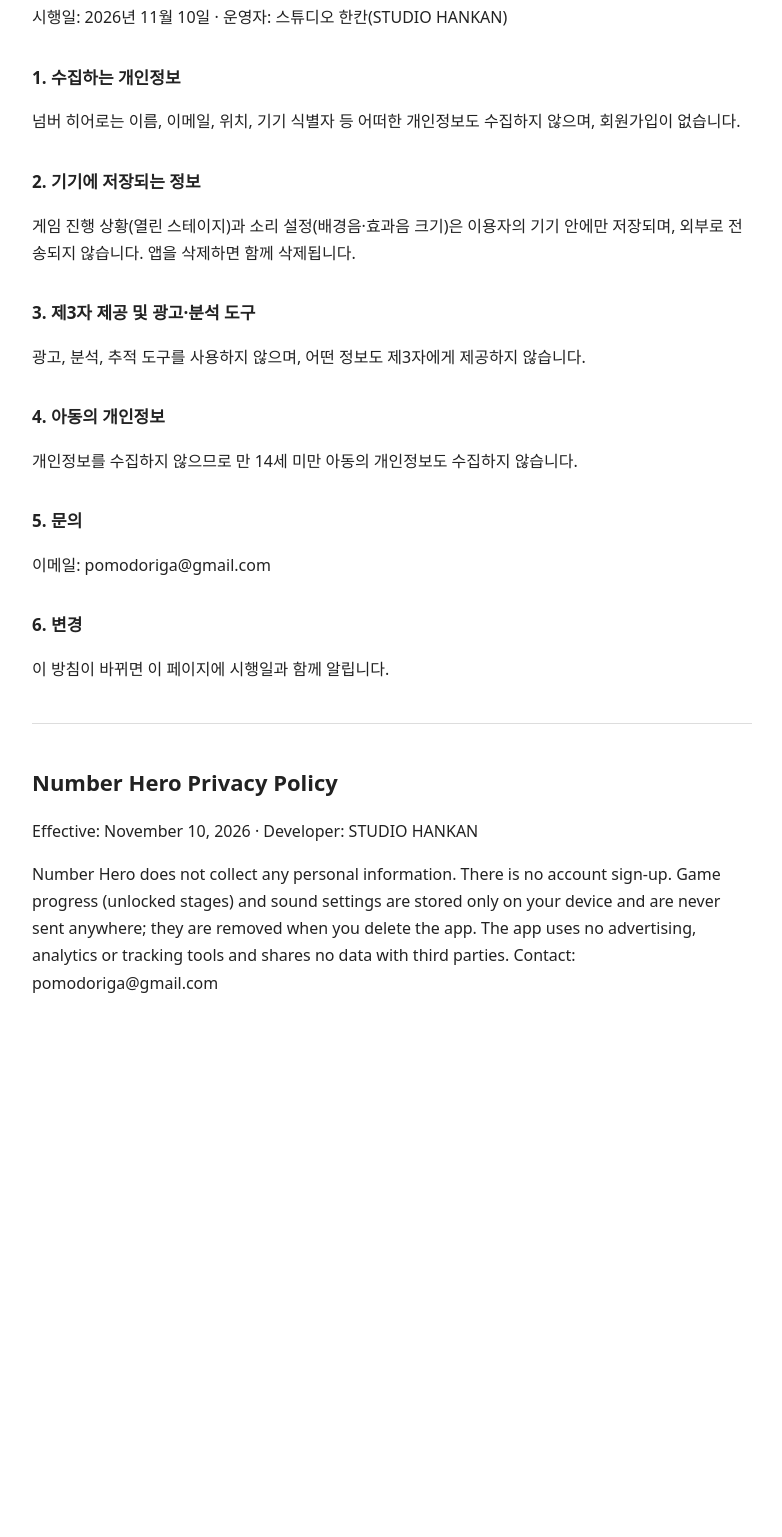
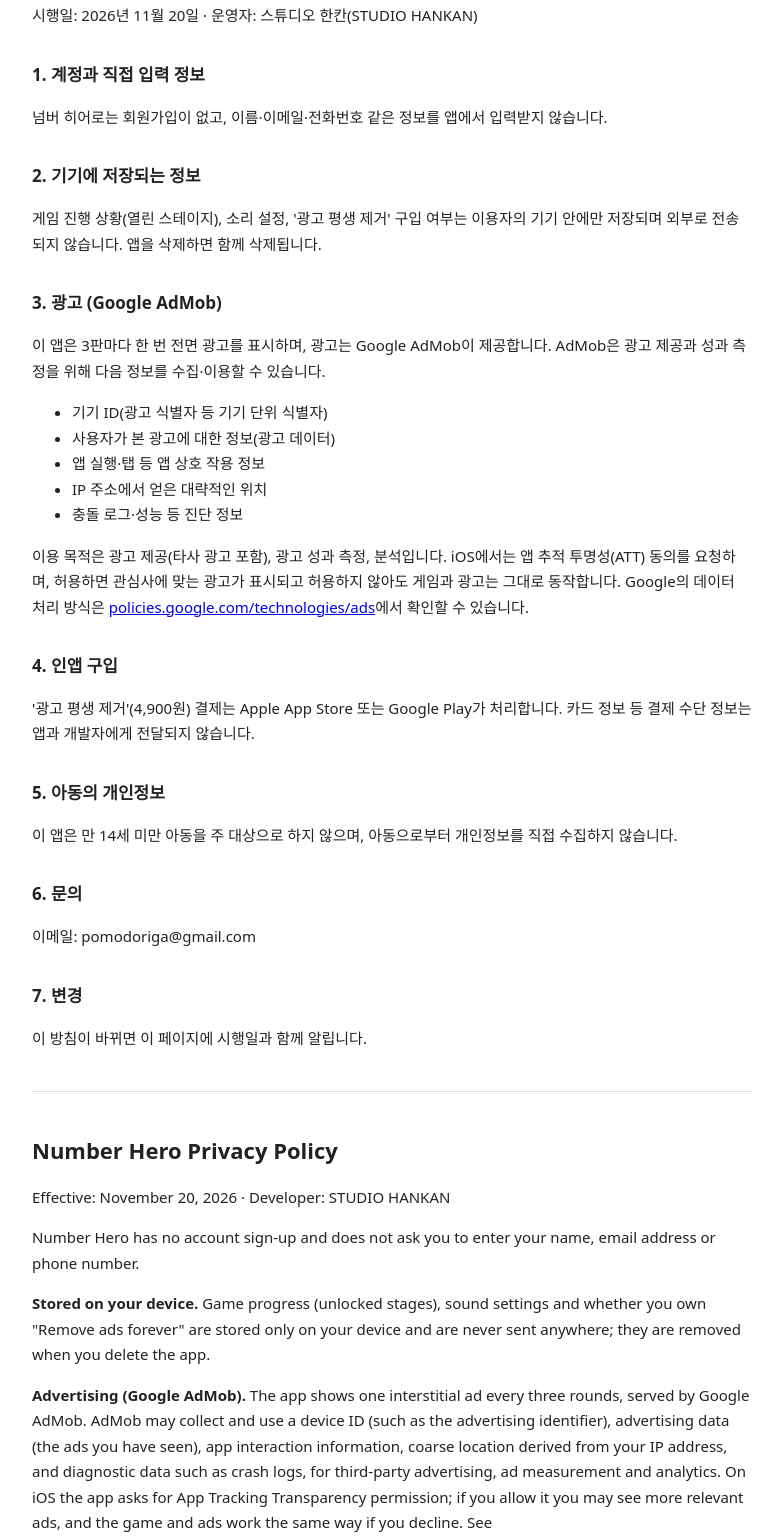
Before and after one commit to kankanii/hankan-privacy, a plain HTML site: page numberhero.html in a window 1280 px wide. Shown: the part 89-1626 px from the top of the page, without its empty margins (248-1030 px from the left). Before the commit the page ends 1126 px from the top, so only its background shows below. Drawn offline with Linux system fonts and the light colour scheme.

Commit message:
넘버 히어로 개인정보처리방침: AdMob 광고·인앱 구입 반영

```diff
--- a/numberhero.html
+++ b/numberhero.html
@@ -1 +1,65 @@
-<!DOCTYPE html> <html lang="ko"><head><meta charset="utf-8"><meta name="viewport" content="width=device-width,initial-scale=1"> <title>넘버 히어로 개인정보처리방침 · Privacy Policy</title> <style>body{font-family:system-ui,-apple-system,sans-serif;max-width:720px;margin:40px auto;padding:0 20px;line-height:1.7;color:#222}h1{font-size:22px}h2{font-size:17px;margin-top:32px}hr{margin:40px 0;border:0;border-top:1px solid #ddd}</style> </head><body> <h1>넘버 히어로 개인정보처리방침</h1> <p>시행일: 2026년 11월 10일 · 운영자: 스튜디오 한칸(STUDIO HANKAN)</p> <h2>1. 수집하는 개인정보</h2> <p>넘버 히어로는 이름, 이메일, 위치, 기기 식별자 등 어떠한 개인정보도 수집하지 않으며, 회원가입이 없습니다.</p> <h2>2. 기기에 저장되는 정보</h2> <p>게임 진행 상황(열린 스테이지)과 소리 설정(배경음·효과음 크기)은 이용자의 기기 안에만 저장되며, 외부로 전송되지 않습니다. 앱을 삭제하면 함께 삭제됩니다.</p> <h2>3. 제3자 제공 및 광고·분석 도구</h2> <p>광고, 분석, 추적 도구를 사용하지 않으며, 어떤 정보도 제3자에게 제공하지 않습니다.</p> <h2>4. 아동의 개인정보</h2> <p>개인정보를 수집하지 않으므로 만 14세 미만 아동의 개인정보도 수집하지 않습니다.</p> <h2>5. 문의</h2> <p>이메일: pomodoriga@gmail.com</p> <h2>6. 변경</h2> <p>이 방침이 바뀌면 이 페이지에 시행일과 함께 알립니다.</p> <hr> <h1>Number Hero Privacy Policy</h1> <p>Effective: November 10, 2026 · Developer: STUDIO HANKAN</p> <p>Number Hero does not collect any personal information. There is no account sign-up. Game progress (unlocked stages) and sound settings are stored only on your device and are never sent anywhere; they are removed when you delete the app. The app uses no advertising, analytics or tracking tools and shares no data with third parties. Contact: pomodoriga@gmail.com</p> </body></html>
+<!DOCTYPE html>
+<html lang="ko">
+<head>
+<meta charset="utf-8">
+<meta name="viewport" content="width=device-width,initial-scale=1">
+<title>넘버 히어로 개인정보처리방침 · Privacy Policy</title>
+<style>
+body{font-family:system-ui,-apple-system,sans-serif;max-width:720px;margin:40px auto;padding:0 20px;line-height:1.7;color:#222}
+h1{font-size:22px}
+h2{font-size:17px;margin-top:32px}
+hr{margin:40px 0;border:0;border-top:1px solid #ddd}
+p,li{font-size:15px}
+</style>
+</head>
+<body>
+<h1>넘버 히어로 개인정보처리방침</h1>
+<p>시행일: 2026년 11월 20일 · 운영자: 스튜디오 한칸(STUDIO HANKAN)</p>
+
+<h2>1. 계정과 직접 입력 정보</h2>
+<p>넘버 히어로는 회원가입이 없고, 이름·이메일·전화번호 같은 정보를 앱에서 입력받지 않습니다.</p>
+
+<h2>2. 기기에 저장되는 정보</h2>
+<p>게임 진행 상황(열린 스테이지), 소리 설정, '광고 평생 제거' 구입 여부는 이용자의 기기 안에만 저장되며 외부로 전송되지 않습니다. 앱을 삭제하면 함께 삭제됩니다.</p>
+
+<h2>3. 광고 (Google AdMob)</h2>
+<p>이 앱은 3판마다 한 번 전면 광고를 표시하며, 광고는 Google AdMob이 제공합니다. AdMob은 광고 제공과 성과 측정을 위해 다음 정보를 수집·이용할 수 있습니다.</p>
+<ul>
+  <li>기기 ID(광고 식별자 등 기기 단위 식별자)</li>
+  <li>사용자가 본 광고에 대한 정보(광고 데이터)</li>
+  <li>앱 실행·탭 등 앱 상호 작용 정보</li>
+  <li>IP 주소에서 얻은 대략적인 위치</li>
+  <li>충돌 로그·성능 등 진단 정보</li>
+</ul>
+<p>이용 목적은 광고 제공(타사 광고 포함), 광고 성과 측정, 분석입니다. iOS에서는 앱 추적 투명성(ATT) 동의를 요청하며, 허용하면 관심사에 맞는 광고가 표시되고 허용하지 않아도 게임과 광고는 그대로 동작합니다. Google의 데이터 처리 방식은 <a href="https://policies.google.com/technologies/ads">policies.google.com/technologies/ads</a>에서 확인할 수 있습니다.</p>
+
+<h2>4. 인앱 구입</h2>
+<p>'광고 평생 제거'(4,900원) 결제는 Apple App Store 또는 Google Play가 처리합니다. 카드 정보 등 결제 수단 정보는 앱과 개발자에게 전달되지 않습니다.</p>
+
+<h2>5. 아동의 개인정보</h2>
+<p>이 앱은 만 14세 미만 아동을 주 대상으로 하지 않으며, 아동으로부터 개인정보를 직접 수집하지 않습니다.</p>
+
+<h2>6. 문의</h2>
+<p>이메일: pomodoriga@gmail.com</p>
+
+<h2>7. 변경</h2>
+<p>이 방침이 바뀌면 이 페이지에 시행일과 함께 알립니다.</p>
+
+<hr>
+
+<h1>Number Hero Privacy Policy</h1>
+<p>Effective: November 20, 2026 · Developer: STUDIO HANKAN</p>
+
+<p>Number Hero has no account sign-up and does not ask you to enter your name, email address or phone number.</p>
+
+<p><strong>Stored on your device.</strong> Game progress (unlocked stages), sound settings and whether you own "Remove ads forever" are stored only on your device and are never sent anywhere; they are removed when you delete the app.</p>
+
+<p><strong>Advertising (Google AdMob).</strong> The app shows one interstitial ad every three rounds, served by Google AdMob. AdMob may collect and use a device ID (such as the advertising identifier), advertising data (the ads you have seen), app interaction information, coarse location derived from your IP address, and diagnostic data such as crash logs, for third-party advertising, ad measurement and analytics. On iOS the app asks for App Tracking Transparency permission; if you allow it you may see more relevant ads, and the game and ads work the same way if you decline. See <a href="https://policies.google.com/technologies/ads">policies.google.com/technologies/ads</a>.</p>
+
+<p><strong>In-app purchase.</strong> "Remove ads forever" (KRW 4,900) is processed by the Apple App Store or Google Play. Payment details such as card numbers are never shared with the app or the developer.</p>
+
+<p><strong>Children.</strong> The app is not directed to children under 14 and does not knowingly collect personal information from them.</p>
+
+<p><strong>Contact.</strong> pomodoriga@gmail.com</p>
+</body>
+</html>
```
